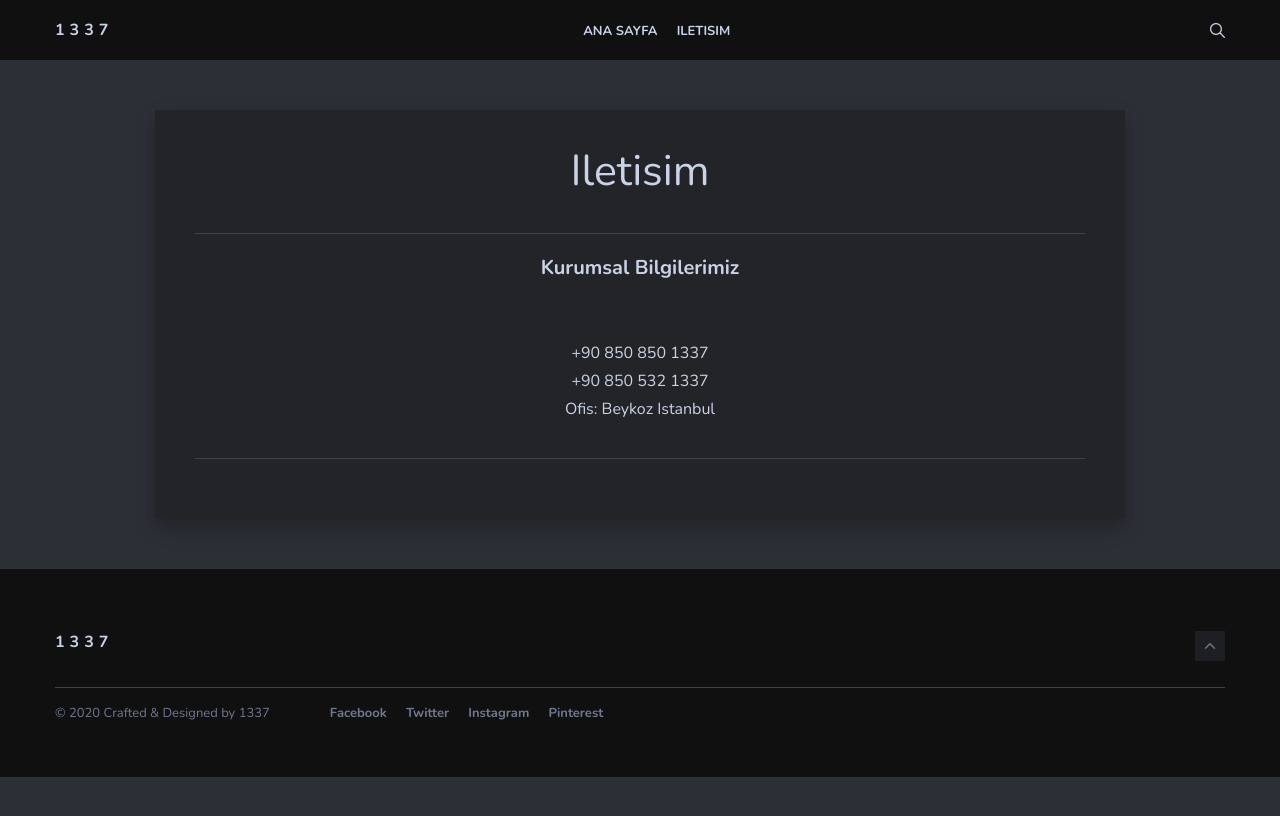
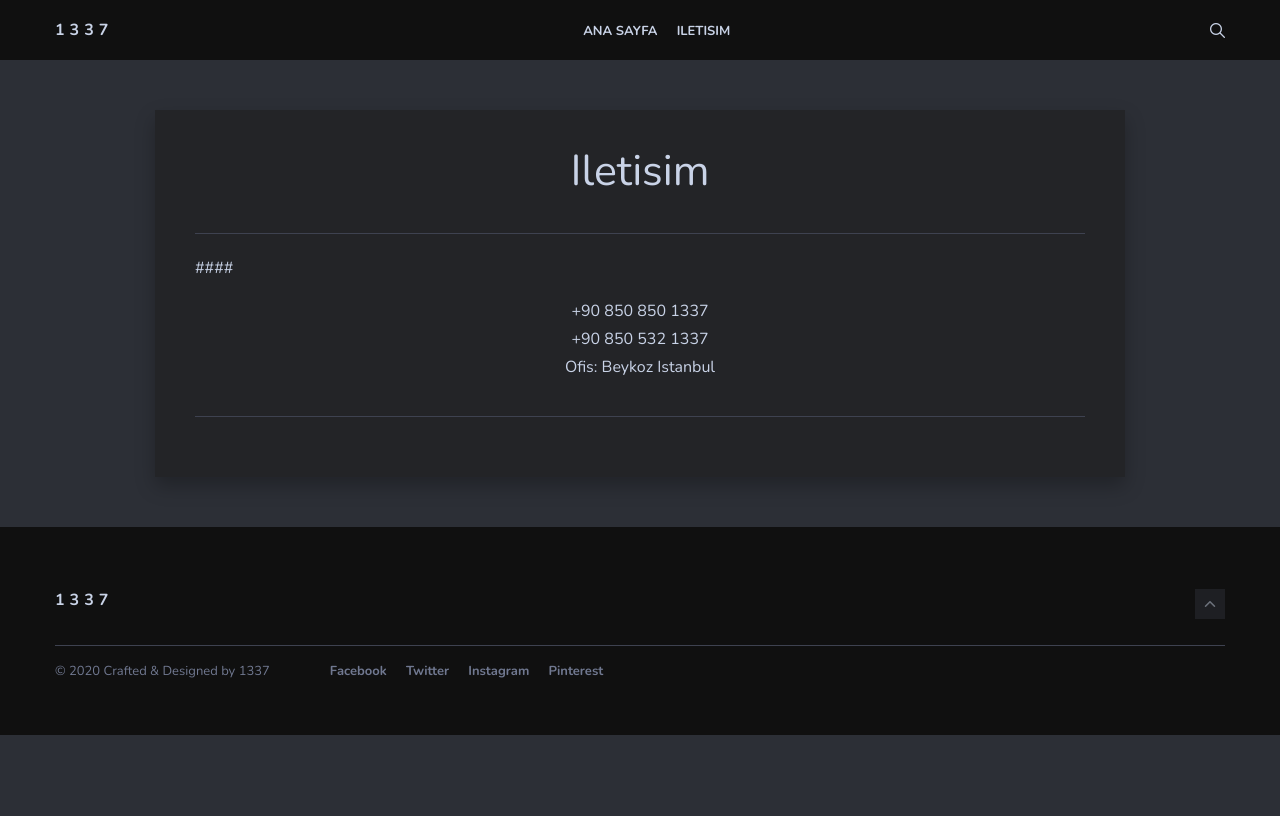
Before and after one commit to 1337software/1337software.github.io, a Jekyll site: the page built from _pages/iletisim.md, in a window 1280 px wide. Shown: the top 816 px of the page. Built offline with Jekyll 4.4.1, drawn with Linux system fonts in a browser that asks for light colours; nearby versions of some CDN libraries; grey boxes are pictures that could not be loaded.

Commit message:
Update iletisim.md

```diff
--- a/_pages/iletisim.md
+++ b/_pages/iletisim.md
@@ -5,7 +5,7 @@ permalink: /iletisim/
 ---
 
 
-#### <center>Kurumsal Bilgilerimiz
+####
 <br><center>+90 850 850 1337
 <br><center>+90 850 532 1337
 <br><center>Ofis: Beykoz Istanbul
```
